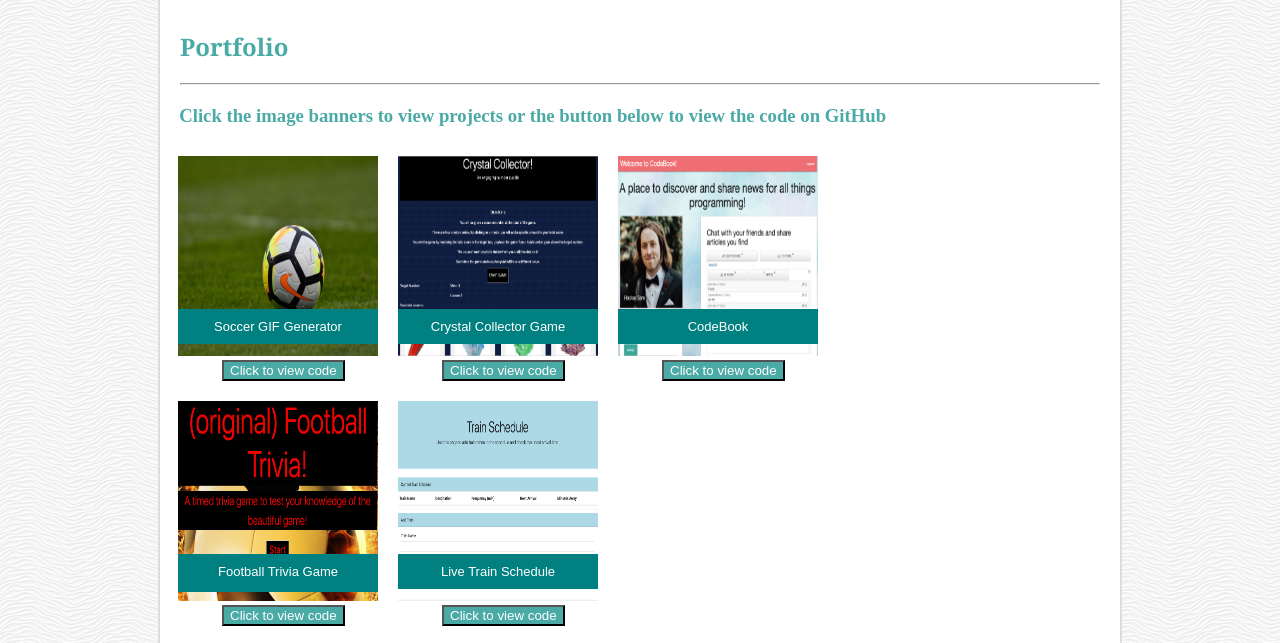
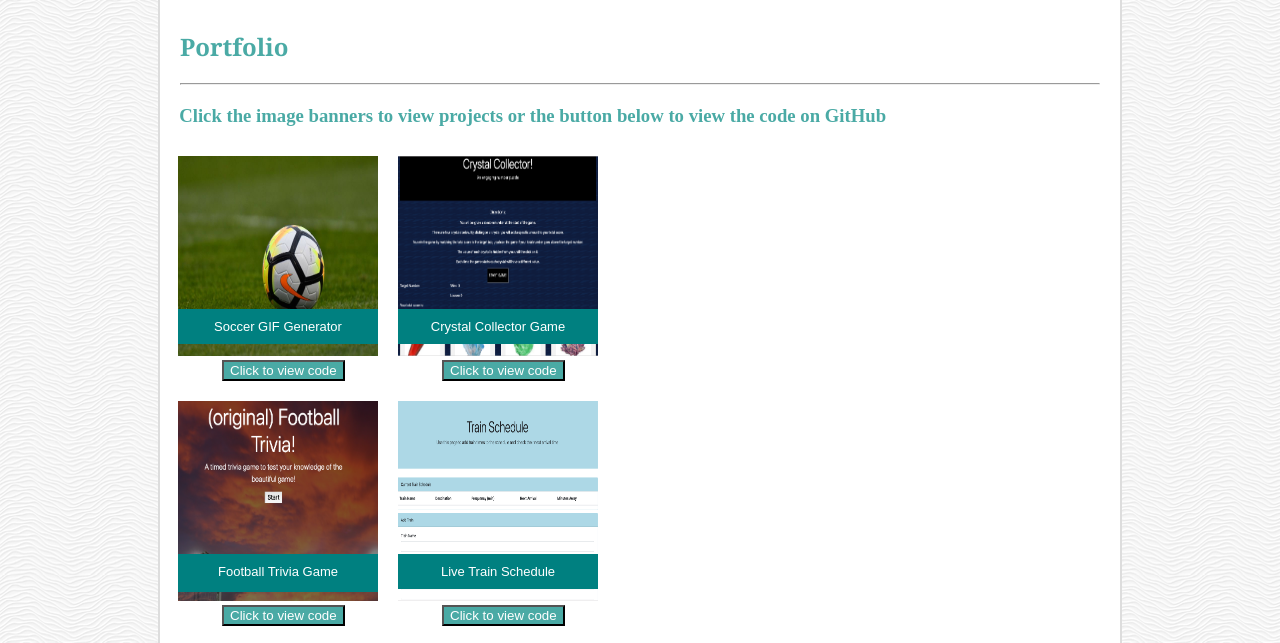
Before and after one commit to SamMLutz/Personal-portfolio, a plain HTML site: page portfolio.html in a window 1280 px wide. Shown: the part 92-735 px from the top of the page. Drawn offline with Linux system fonts and the light colour scheme; files that its build step writes are made by us from their sources; grey boxes are pictures that could not be loaded.

Commit message:
checkpoint

```diff
--- a/portfolio.html
+++ b/portfolio.html
@@ -50,7 +50,7 @@
                     <a href="https://github.com/SamMLutz/unit-4-game" target="_blank"><button class="code-button">Click
                             to view code</button></a>
                 </div>
-                <div class="image-wrapper">
+                <!-- <div class="image-wrapper">
                     <div class="text-block">
                         <a href="https://sammlutz.github.io/CodeBook/" target="_blank">
                             <p class="image-overlay">CodeBook</p>
@@ -59,7 +59,17 @@
                     </div>
                     <a href="https://github.com/SamMLutz/CodeBook" target="_blank"><button class="code-button">Click to
                             view code</button></a>
-                </div>
+                </div> -->
+                <!-- <div class="image-wrapper">
+                    <div class="text-block">
+                        <a href="https://sammlutz.github.io/CodeBook/" target="_blank">
+                            <p class="image-overlay">CodeBook</p>
+                        </a>
+                        <img src="images/codebook.png" alt="screenshot of the project" />
+                    </div>
+                    <a href="https://github.com/SamMLutz/CodeBook" target="_blank"><button class="code-button">Click to
+                            view code</button></a>
+                </div> -->
             </div>
             <div class="column">
                 <div class="image-wrapper">
@@ -68,7 +78,7 @@
                         <a href="https://sammlutz.github.io/Trivia-Game/" target="_blank">
                             <p class="image-overlay">Football Trivia Game</p>
                         </a>
-                        <img src="images/Footy-trivia.png" alt="screenshot of the project" />
+                        <img src="images/footballtrivia.png" alt="screenshot of the project" />
                     </div>
                     <a href="https://github.com/SamMLutz/Trivia-Game" target="_blank"><button class="code-button">Click
                             to view code</button></a>
```
Also changed, not shown: images/footballtrivia.png (added).
